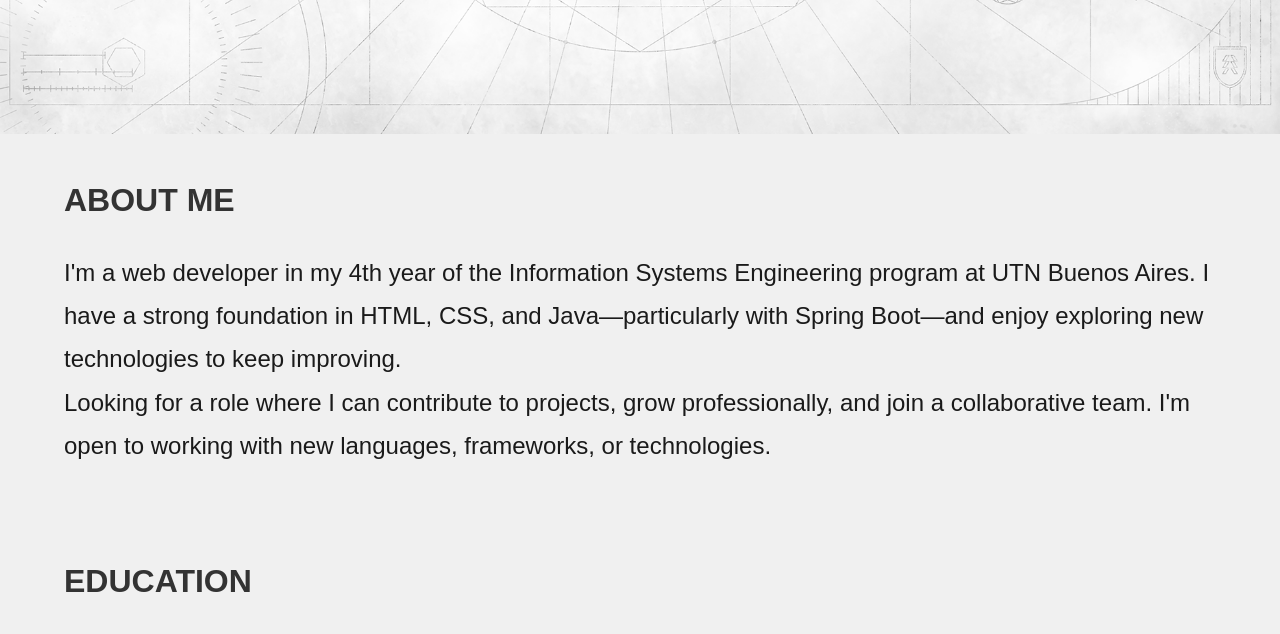
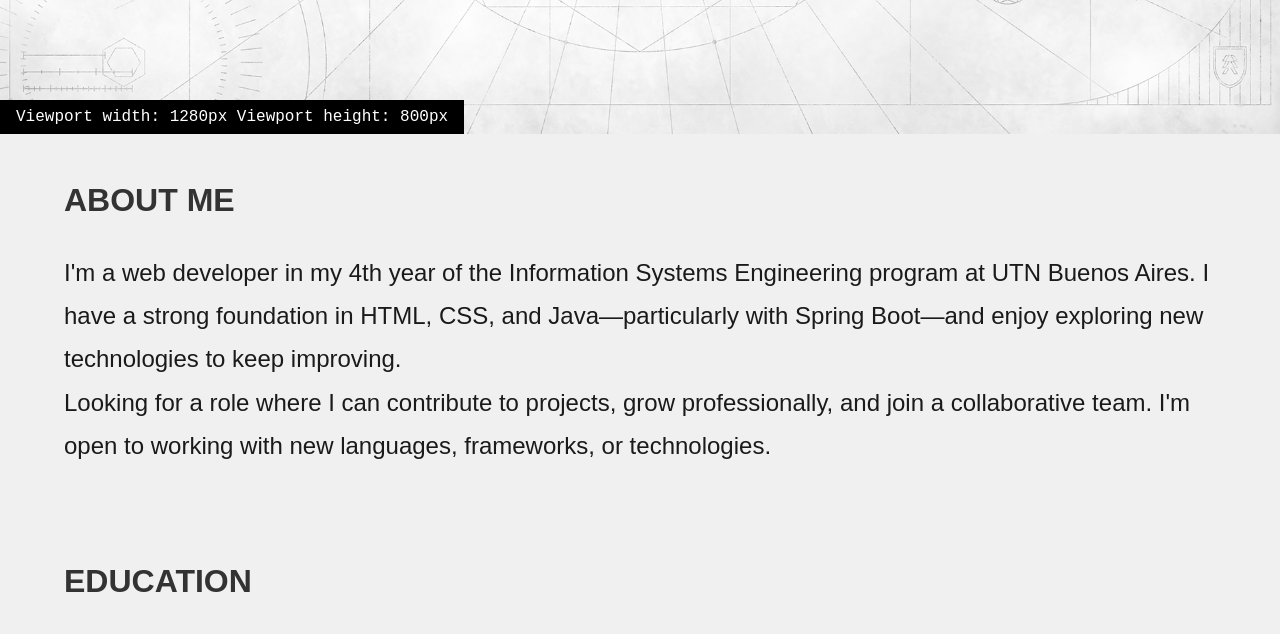
Before and after one commit to EzequielArroyo/Portfolio-Web, a plain HTML site: page index.html in a window 1280 px wide. Shown: the part 666-1300 px from the top of the page. Drawn offline with Linux system fonts and the light colour scheme.

Commit message:
add: vh developer hud

```diff
--- a/index.html
+++ b/index.html
@@ -13,7 +13,7 @@
 <body>
   <p id="viewport-width" style="
   position: fixed;
-  top: 0;
+  bottom: 0;
   left: 0;
   z-index: 9999;
   background: black;
@@ -23,11 +23,13 @@
   font-size: 1rem;
 ">
   Viewport width: <span id="vw"></span>px
+  Viewport height: <span id="vh"></span>px
 </p>
 
 <script>
   const updateWidth = () => {
     document.getElementById("vw").textContent = window.innerWidth;
+    document.getElementById("vh").textContent = window.innerHeight;
   };
   window.addEventListener("resize", updateWidth);
   updateWidth();
```
